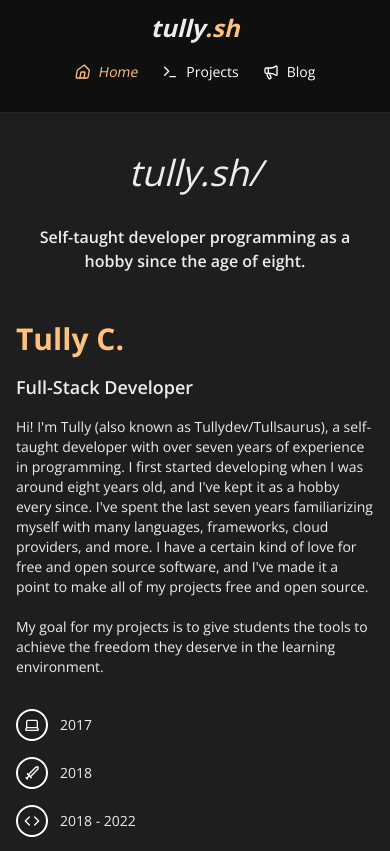
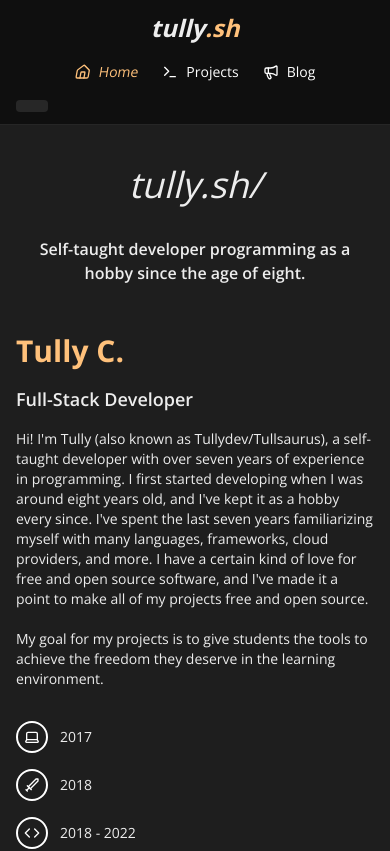
Before and after one commit to Tullysaurus/tully.sh, a Next.js app: page / in a window 390 px wide. Shown: the top 851 px of the page. Built offline with nearby package versions, Linux system fonts and the light colour scheme.

Commit message:
Fix cheat button and add support on mobile

```diff
--- a/src/components/sidebar.tsx
+++ b/src/components/sidebar.tsx
@@ -100,7 +100,7 @@ export default function Sidebar() {
           <a
             href="/cheats"
             aria-label="Go to cheats"
-            className="hidden h-3 w-8 self-start rounded-sm bg-transparent lg:block"
+            className="h-3 w-8 self-start rounded-sm bg-white/10 hover:bg-white/20 active:bg-white/30 cursor-pointer transition-colors"
           />
         )}
         {pathname.startsWith("/cheats") && (
```
